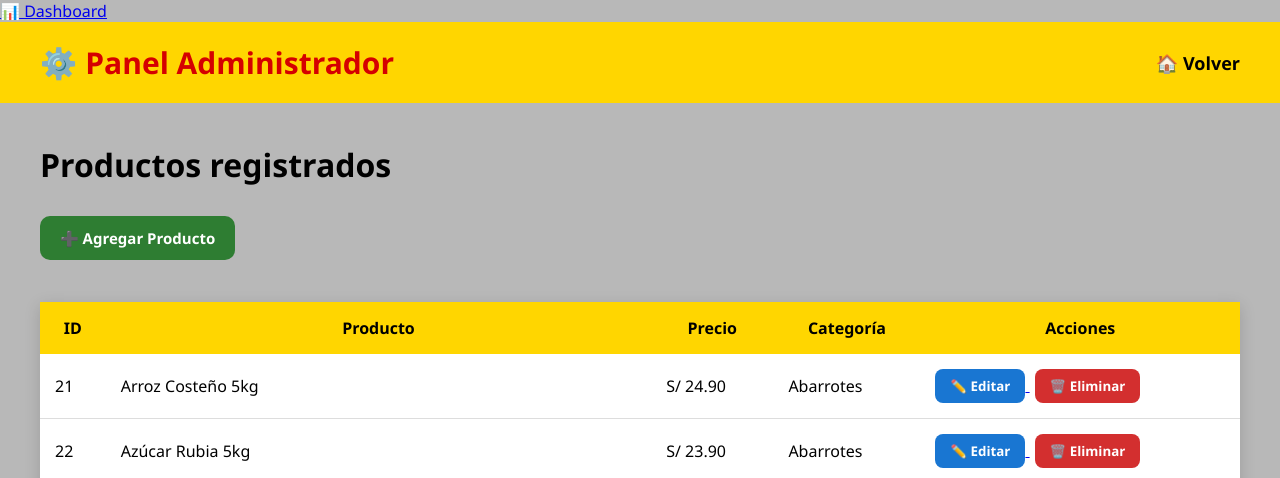
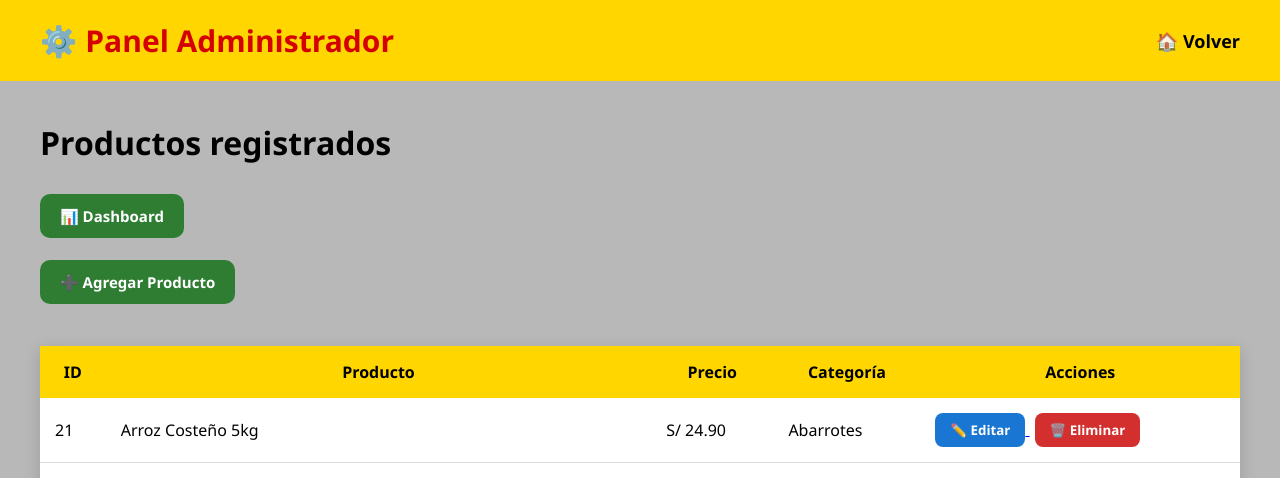
Before and after one commit to Zaidd3108/PROYECTO, a Flask app: page /admin in a window 1280 px wide. Shown: the top 478 px of the page. Run offline with Flask 3, Linux system fonts and the light colour scheme; the visitor is signed in with stand-in values (Sample User, id 1); data comes from the database, SQL or seed files in the repository.

Commit message:
Update admin.html

```diff
--- a/templates/admin.html
+++ b/templates/admin.html
@@ -6,9 +6,6 @@
     <title>Panel Administrador</title>
 
     <link rel="stylesheet" href="{{ url_for('static', filename='style.css') }}">
-    <a href="/dashboard" class="btn-admin">
-        📊 Dashboard
-    </a>
 </head>
 
 <body>
@@ -28,6 +25,14 @@
     <div class="carrito-page">
 
         <h1>Productos registrados</h1>
+
+        <a href="/dashboard">
+            <button class="btn-agregar">
+                📊 Dashboard
+            </button>
+        </a>
+
+        <br><br>
 
         <a href="/agregar_producto">
             <button class="btn-agregar">
```
